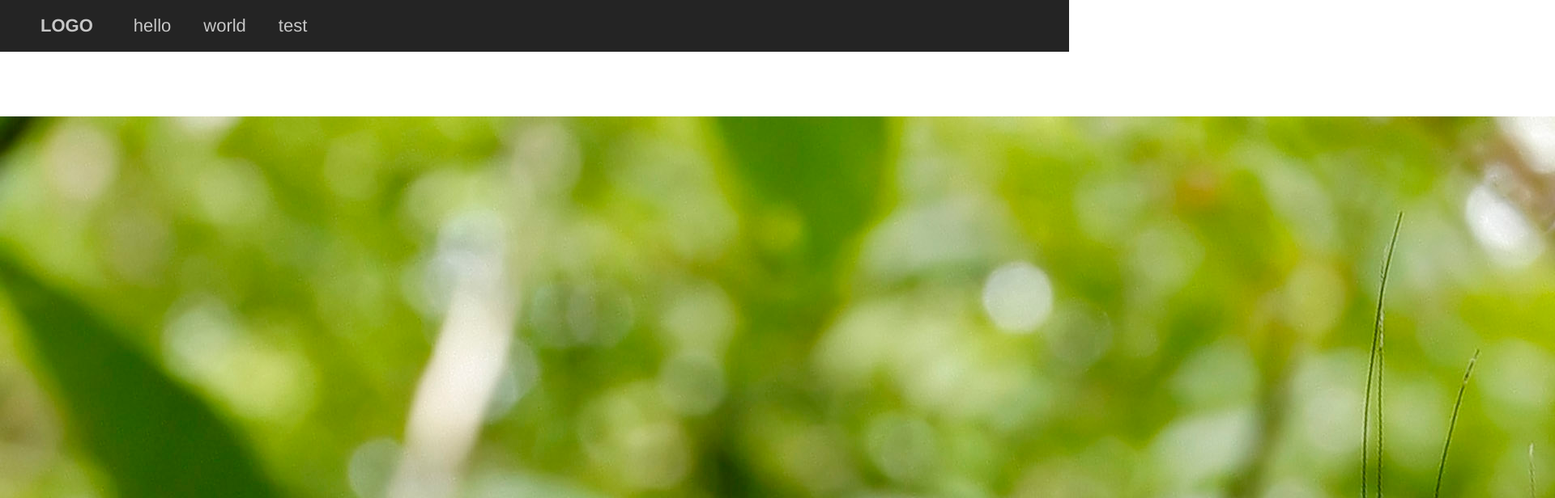
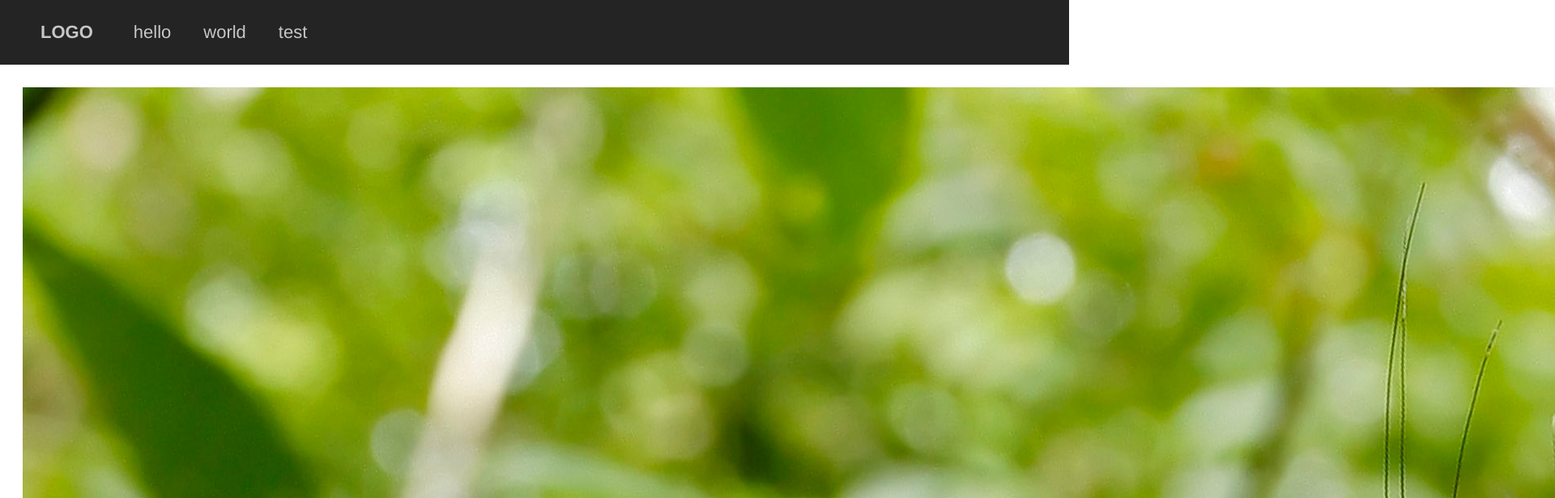
Before and after one commit to Alextopher/kf_portfolio, a Vue app: page / in a window 1280 px wide. Shown: the top 616 px of the page at 81% size, 1920 px wide, since content can reach past the window. Built offline with nearby package versions, Linux system fonts and the light colour scheme.

Commit message:
disable overflow while viewing modal

```diff
--- a/src/App.vue
+++ b/src/App.vue
@@ -1,13 +1,14 @@
 <template>
-  <div>
-    <image-modal class="modal" @close="modal=''" v-if="modal" :image="modal" />
+  <div ref='site'>
     <navbar />
     <div class="content">
-      <viewable-image @click="show(require('@/assets/monkey.jpg'))"
+      <viewable-image @click="show(require('@/assets/monkey.jpg'))" v-for="i in [1]*10" :key="i"
         :preview="require('@/assets/monkey.jpg?width=200')"
         :full="require('@/assets/monkey.jpg')"
       />
     </div>
+
+    <image-modal class="modal" @close="close()" v-if="modal" :image="modal" />
   </div>
 </template>
 
@@ -30,14 +31,21 @@ export default defineComponent({
   },
   methods: {
     show(img: string) {
+      let body = (this.$refs['site'] as HTMLElement).parentElement!;
+      body.style.overflow = 'hidden auto'
       this.modal = img;
     },
+    close() {
+      let body = (this.$refs['site'] as HTMLElement).parentElement!;
+      body.style.overflow = 'hiden'
+      this.modal = '';
+    }
   },
 });
 </script>
 
 <style lang="scss">
-html body {
+body {
   overflow-x: hidden;
   margin: 0;
 }
@@ -54,16 +62,15 @@ html body {
 
 <style lang="scss" scoped>
 .content {
-  margin-top: 80px;
+  margin: 18px;
 }
 
 .modal {
   position: fixed;
-  z-index: 1;
   left: 0;
   top: 0;
-  width: 100%;
-  height: 100%;
+  width: 100vw;
+  height: 100vh;
   overflow: auto;
   background-color: rgb(0,0,0);
   background-color: rgba(0,0,0,0.4);
--- a/src/components/ImageModal.vue
+++ b/src/components/ImageModal.vue
@@ -40,12 +40,13 @@ export default defineComponent({
 
     a {
       display: inline-flex;
-      height: 90%;
+      height: 95%;
       cursor: pointer;
       justify-content: center;
 
       img {
         height: 100%;
+        background: gray;
       }
     }
   }
--- a/src/components/Navbar.vue
+++ b/src/components/Navbar.vue
@@ -42,7 +42,7 @@ export default defineComponent({
 <style lang="scss" scoped>
 #nav {
   width: 100%;
-  height: 64px;
+  height: 80px;
   margin: 0px;
 
   display: flex;
@@ -74,6 +74,7 @@ export default defineComponent({
 
       &.active {
         color: whitesmoke;
+        font-weight: bold;
       }
     }
   }
--- a/src/components/ViewableImage.vue
+++ b/src/components/ViewableImage.vue
@@ -17,6 +17,11 @@ export default defineComponent({
 </script>
 
 <style lang="scss" scoped>
+div {
+  display: inline-flex;
+  padding: 10px;
+}
+
 .preview {
   cursor: pointer;
 }
```
